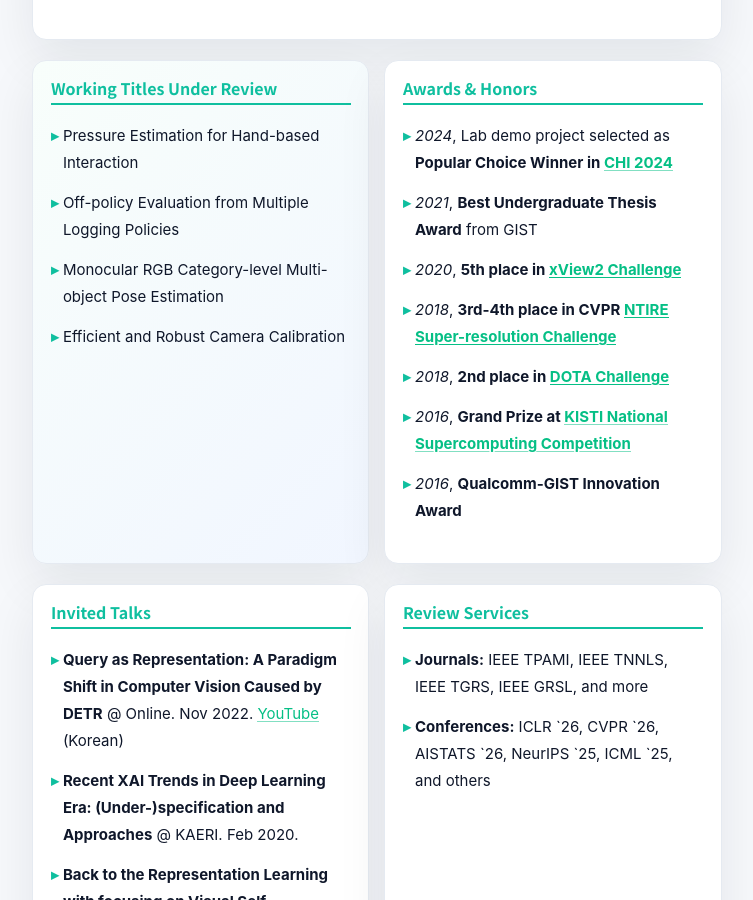
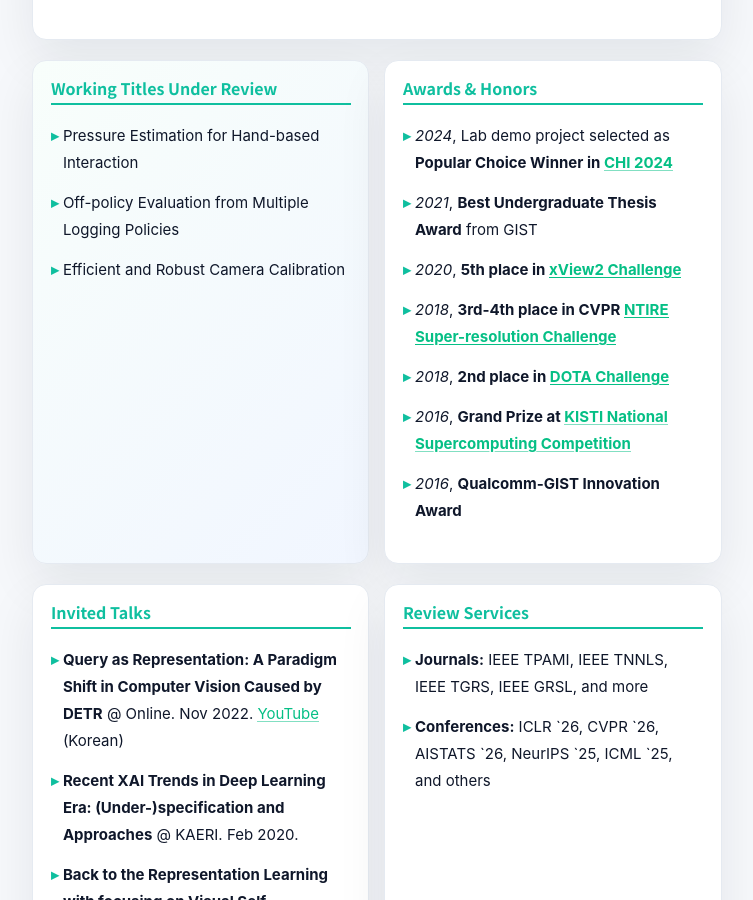
Before and after one commit to mikigom/mikigom.github.io, a Jekyll site: the page built from index.md, in a window 1280 px wide and 900 px high, scrolled down 5900 px. Shown: the whole window, without its empty margins (263-1016 px from the left). Built offline with Jekyll 4.4.1, drawn with Linux system fonts in a browser that asks for light colours.

Commit message:
Update index.md

```diff
--- a/index.md
+++ b/index.md
@@ -149,7 +149,6 @@ show_title: false
 #### Working Titles Under Review
   - Pressure Estimation for Hand-based Interaction
   - Off-policy Evaluation from Multiple Logging Policies
-  - Monocular RGB Category-level Multi-object Pose Estimation
   - Efficient and Robust Camera Calibration
   </article>
 
```
